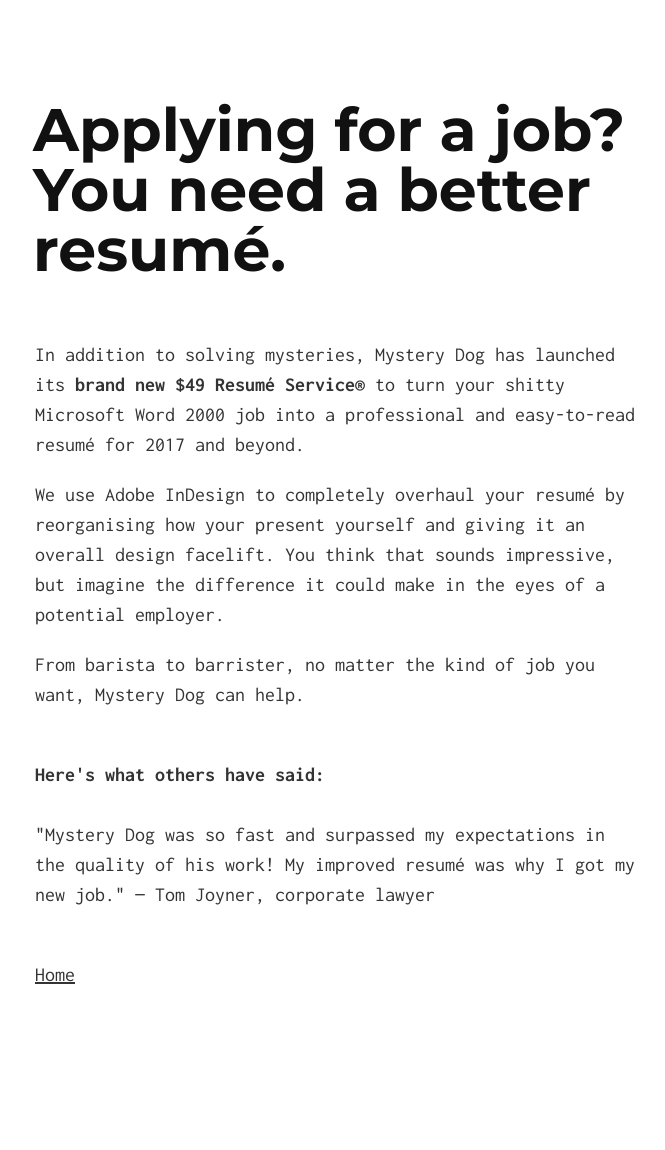
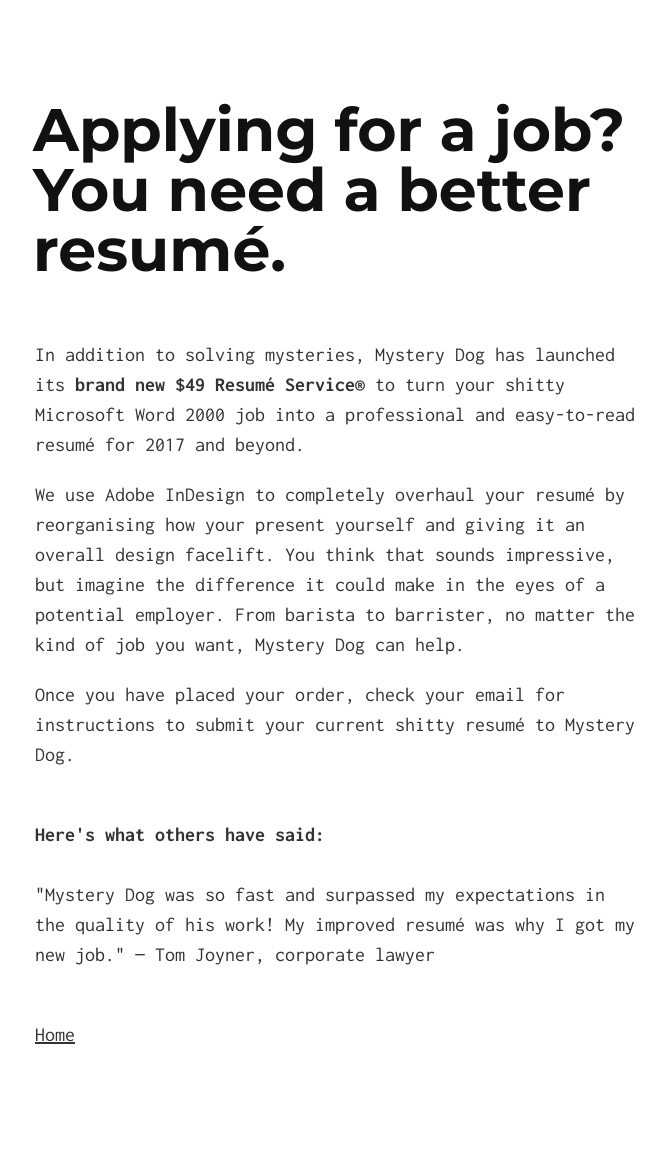
Before and after one commit to tomjoyner/shopping_cart, a Jekyll site: the page resumeservice.html, which Jekyll copies as it is, in a window 1280 px wide. Shown: the whole page, without its empty margins (305-970 px from the left). Built offline with Jekyll 4.4.1, drawn with Linux system fonts in a browser that asks for light colours; before the commit the page ends 1090 px from its top, so only the background shows below that.

Commit message:
Update resumeservice.html

```diff
--- a/resumeservice.html
+++ b/resumeservice.html
@@ -20,8 +20,8 @@
   <div class="container">
     <h1>Applying for a job? You need a better resumé.</h1>
     <p>In addition to solving mysteries, Mystery Dog has launched its <b>brand new $49 Resumé Service®</b> to turn your shitty Microsoft Word 2000 job into a professional and easy-to-read resumé for 2017 and beyond.</p>
-<p>We use Adobe InDesign to completely overhaul your resumé by reorganising how your present yourself and giving it an overall design facelift. You think that sounds impressive, but imagine the difference it could make in the eyes of a potential employer.</p>
-<p>From barista to barrister, no matter the kind of job you want, Mystery Dog can help.</p>
+<p>We use Adobe InDesign to completely overhaul your resumé by reorganising how your present yourself and giving it an overall design facelift. You think that sounds impressive, but imagine the difference it could make in the eyes of a potential employer. From barista to barrister, no matter the kind of job you want, Mystery Dog can help.</p>
+<p>Once you have placed your order, check your email for instructions to submit your current shitty resumé to Mystery Dog.</p>
 
    <div id='product-component-501723ffb3a'></div>
 <script type="text/javascript">
```
